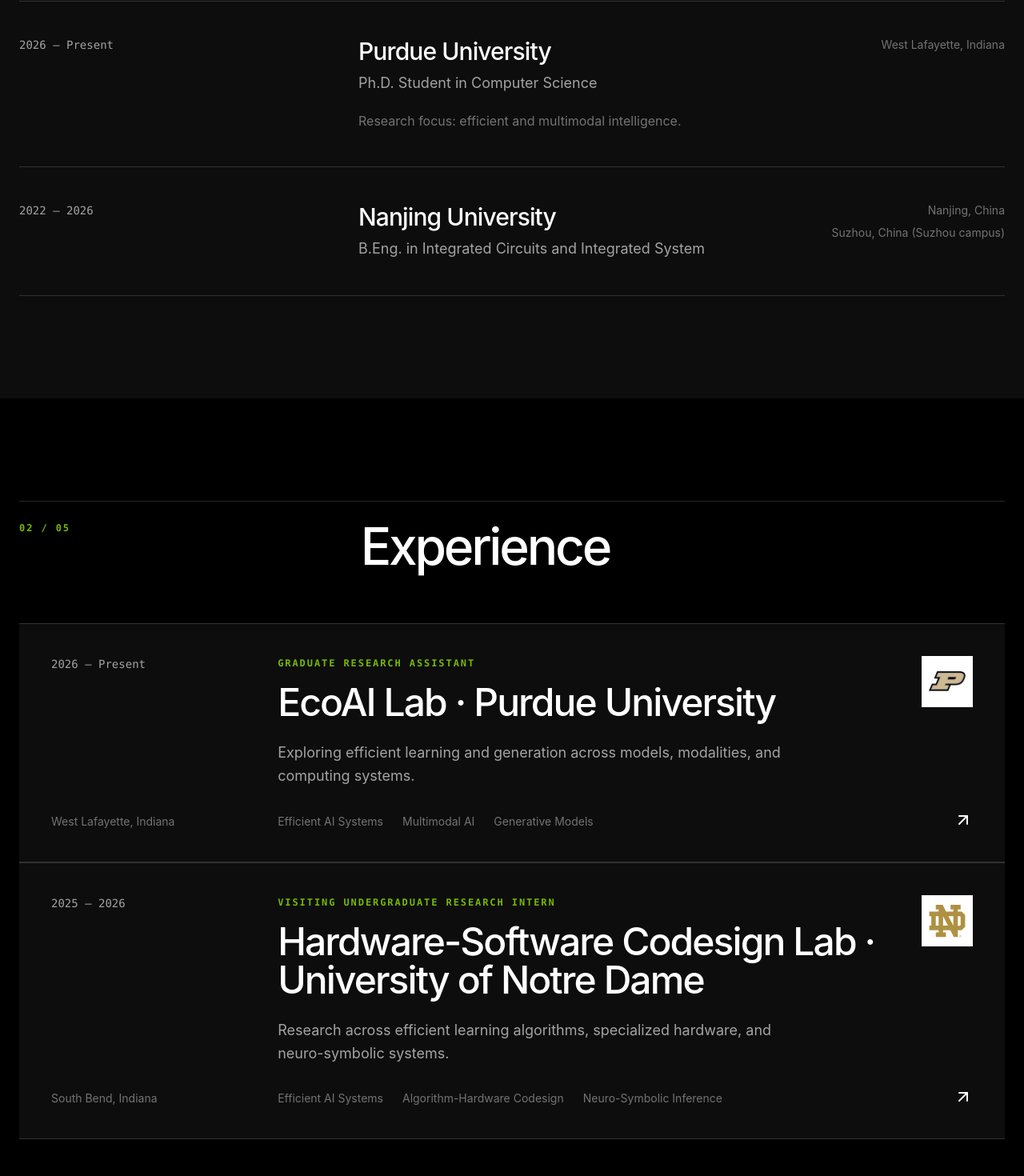
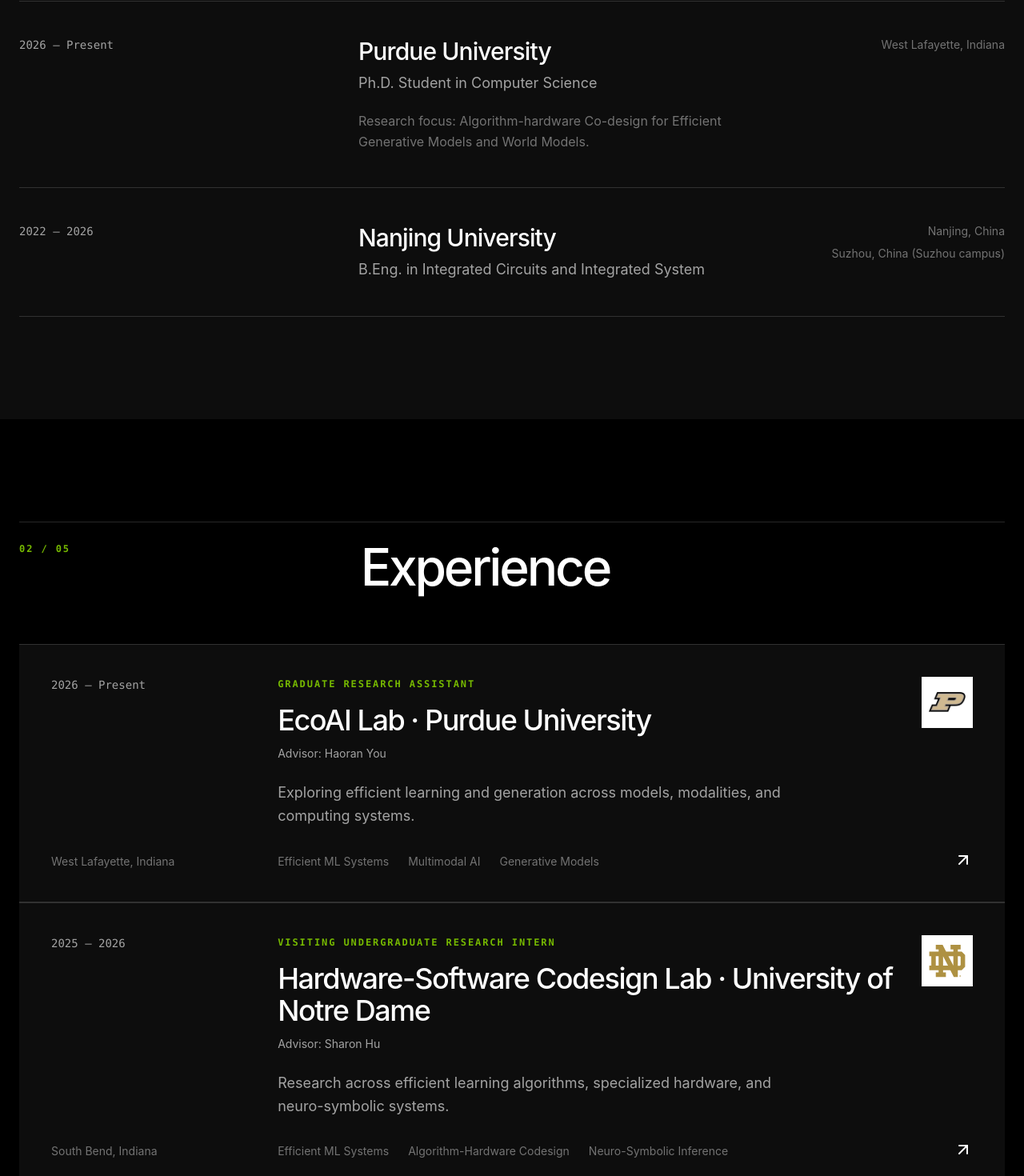
Before and after one commit to JianwenWuu/JianwenWuu.github.io, a Next.js app: page / in a window 1280 px wide. Shown: the part 1080-2550 px from the top of the page at 80% size. Built offline with nearby package versions, Linux system fonts and the light colour scheme.

Commit message:
Refine research focus and experience details

```diff
--- a/components/Experience.tsx
+++ b/components/Experience.tsx
@@ -26,9 +26,14 @@ export function Experience() {
                 </div>
                 <div>
                   <p className="eyebrow text-[#76b900]">{item.role}</p>
-                  <h3 className="mt-4 text-3xl font-medium tracking-[-0.04em] transition-colors group-hover:text-[#76b900] md:text-5xl">
+                  <h3 className="mt-4 text-2xl font-medium tracking-[-0.04em] transition-colors group-hover:text-[#76b900] md:text-4xl">
                     {item.organization}
                   </h3>
+                  {item.advisor && (
+                    <p className="mt-3 text-sm text-[#a3a3a3]">
+                      Advisor: {item.advisor}
+                    </p>
+                  )}
                   {item.description && (
                     <p className="mt-6 max-w-2xl text-lg leading-relaxed text-[#a3a3a3]">
                       {item.description}
--- a/data/education.ts
+++ b/data/education.ts
@@ -16,7 +16,8 @@ export const education: EducationItem[] = [
     startYear: '2026',
     endYear: 'Present',
     location: ['West Lafayette, Indiana'],
-    description: 'Research focus: efficient and multimodal intelligence.',
+    description:
+      'Research focus: Algorithm-hardware Co-design for Efficient Generative Models and World Models.',
   },
   {
     institution: 'Nanjing University',
--- a/data/experience.ts
+++ b/data/experience.ts
@@ -5,6 +5,7 @@ export type ExperienceItem = {
   endDate: string;
   location?: string;
   description?: string;
+  advisor?: string;
   tags?: string[];
   link?: string;
   image?: string;
@@ -20,7 +21,8 @@ export const experience: ExperienceItem[] = [
     location: 'West Lafayette, Indiana',
     description:
       'Exploring efficient learning and generation across models, modalities, and computing systems.',
-    tags: ['Efficient AI Systems', 'Multimodal AI', 'Generative Models'],
+    advisor: 'Haoran You',
+    tags: ['Efficient ML Systems', 'Multimodal AI', 'Generative Models'],
     link: 'https://ecoai-group.github.io/',
     image: '/images/institutions/purdue.png',
   },
@@ -32,8 +34,9 @@ export const experience: ExperienceItem[] = [
     location: 'South Bend, Indiana',
     description:
       'Research across efficient learning algorithms, specialized hardware, and neuro-symbolic systems.',
+    advisor: 'Sharon Hu',
     tags: [
-      'Efficient AI Systems',
+      'Efficient ML Systems',
       'Algorithm-Hardware Codesign',
       'Neuro-Symbolic Inference',
     ],
```
